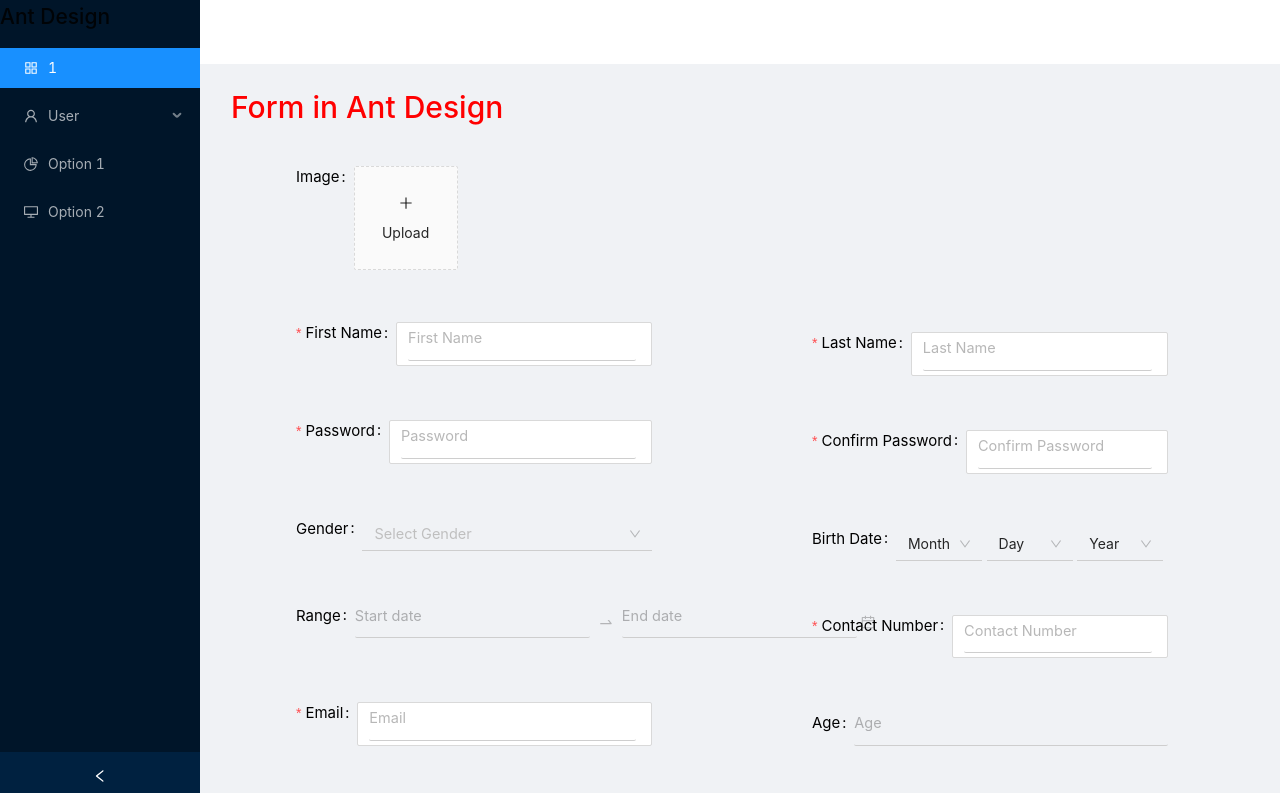
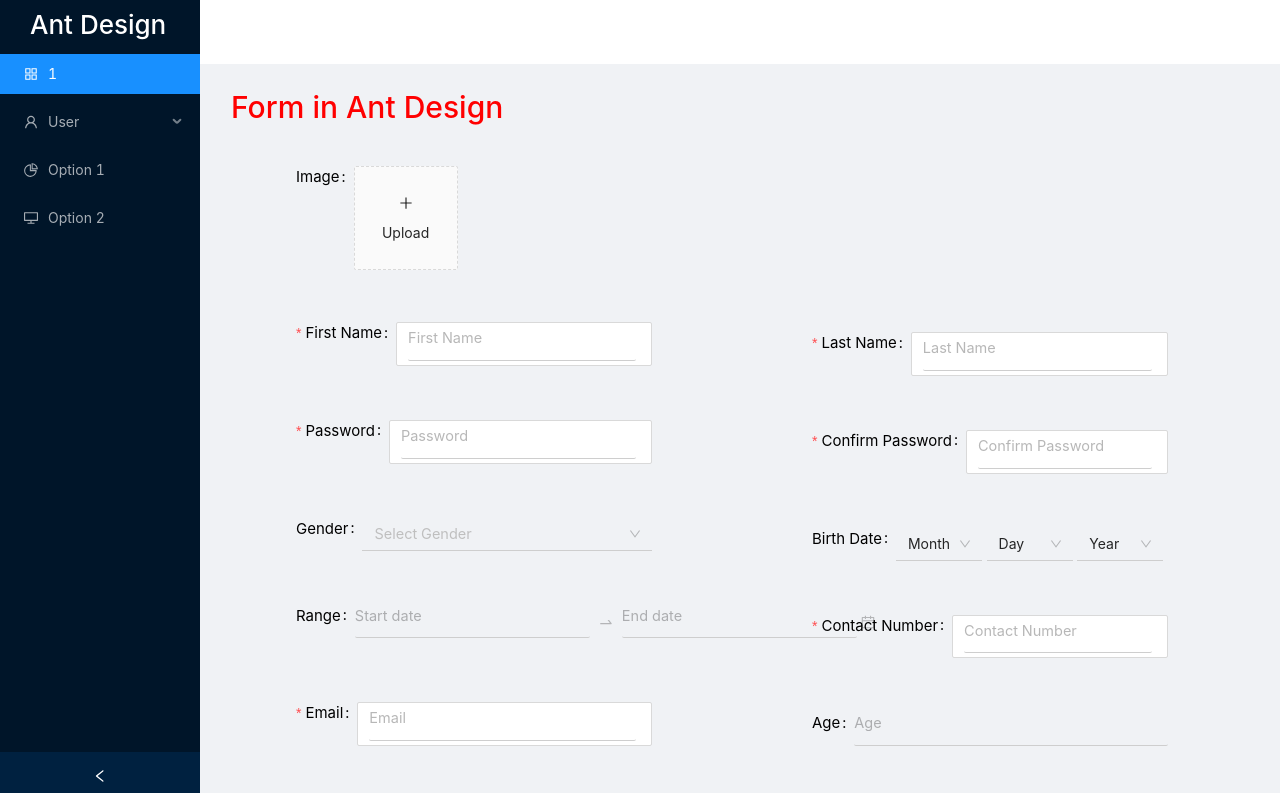
Before and after one commit to Gagandeep-Kaur-01/Ant_Design, a React (Create React App) app: page /form in a window 1280 px wide. Shown: the top 793 px of the page. Built offline with nearby package versions, Linux system fonts and the light colour scheme.

Commit message:
created styled component for sidebar

```diff
--- a/src/components/Sidebar/sidebar.js
+++ b/src/components/Sidebar/sidebar.js
@@ -12,6 +12,7 @@
   EllipsisOutlined
 } from '@ant-design/icons';
 import Form from '../Pages/Form/form';
+import SidebarWrapper from './sidebar.style';
 
 const { Header, Content, Footer, Sider } = Layout;
 const { SubMenu } = Menu;
@@ -29,7 +30,7 @@
   render() {
     const { collapsed } = this.state;
     return (
-
+     <SidebarWrapper>
       <Layout style={{ minHeight: '100vh' }}>
         <Sider collapsible collapsed={collapsed} onCollapse={this.onCollapse}>
           <div className="sidebarHeading" >
@@ -85,7 +86,7 @@
         </Layout>
 
       </Layout>
-
+      </SidebarWrapper>
 
     );
   }
--- /dev/null
+++ b/src/components/Sidebar/sidebar.style.js
@@ -0,0 +1,17 @@
+import styled from "styled-components";
+
+const SidebarWrapper = styled.div`
+
+    .sidebarHeading {
+      height: 50px;
+      flex: 0 0 280px;
+    }
+    .sidebarHeading h2 {
+        color: #fff;
+        font-size: 26px;
+        padding: 5px 30px;
+    }
+
+`;
+
+export default SidebarWrapper;
```
